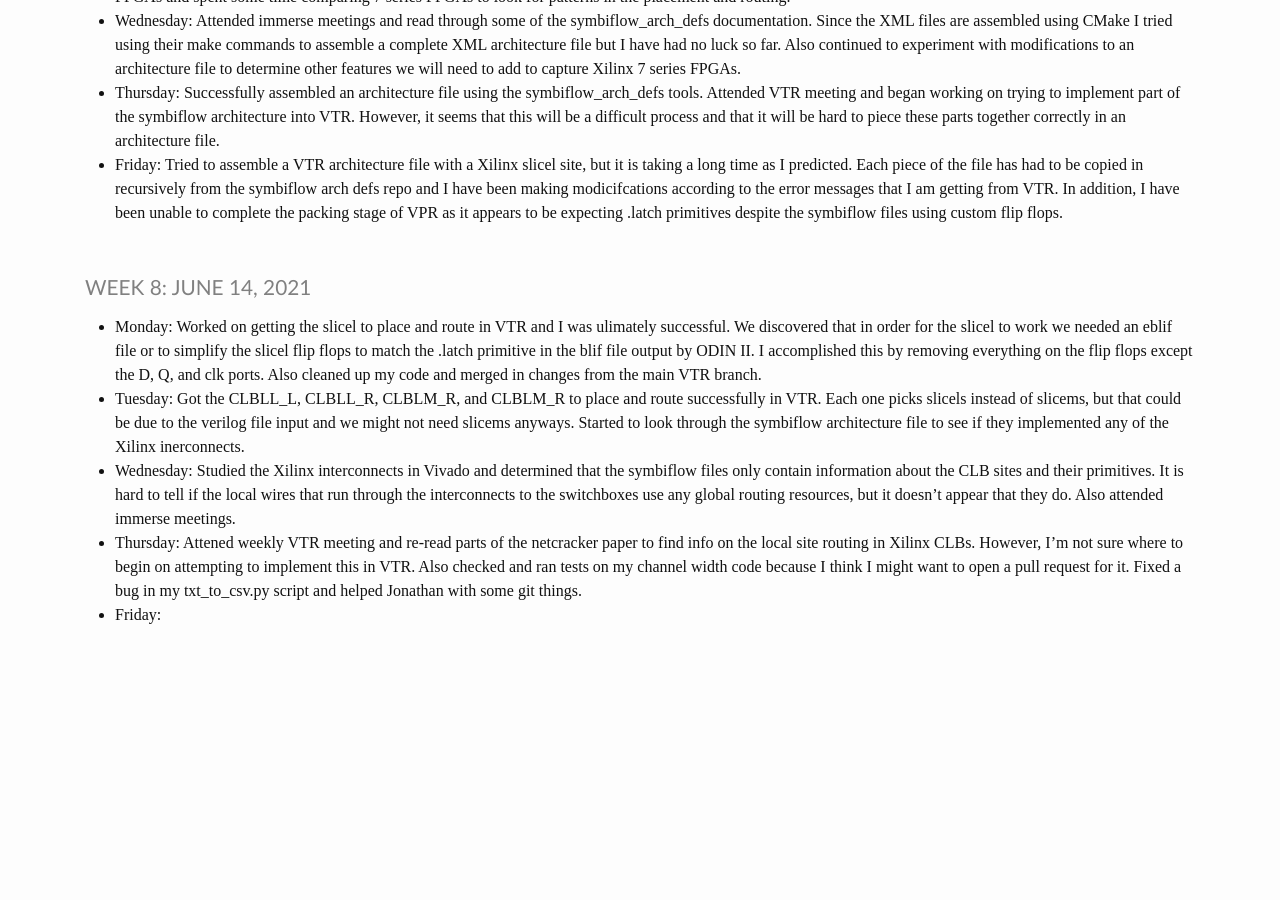
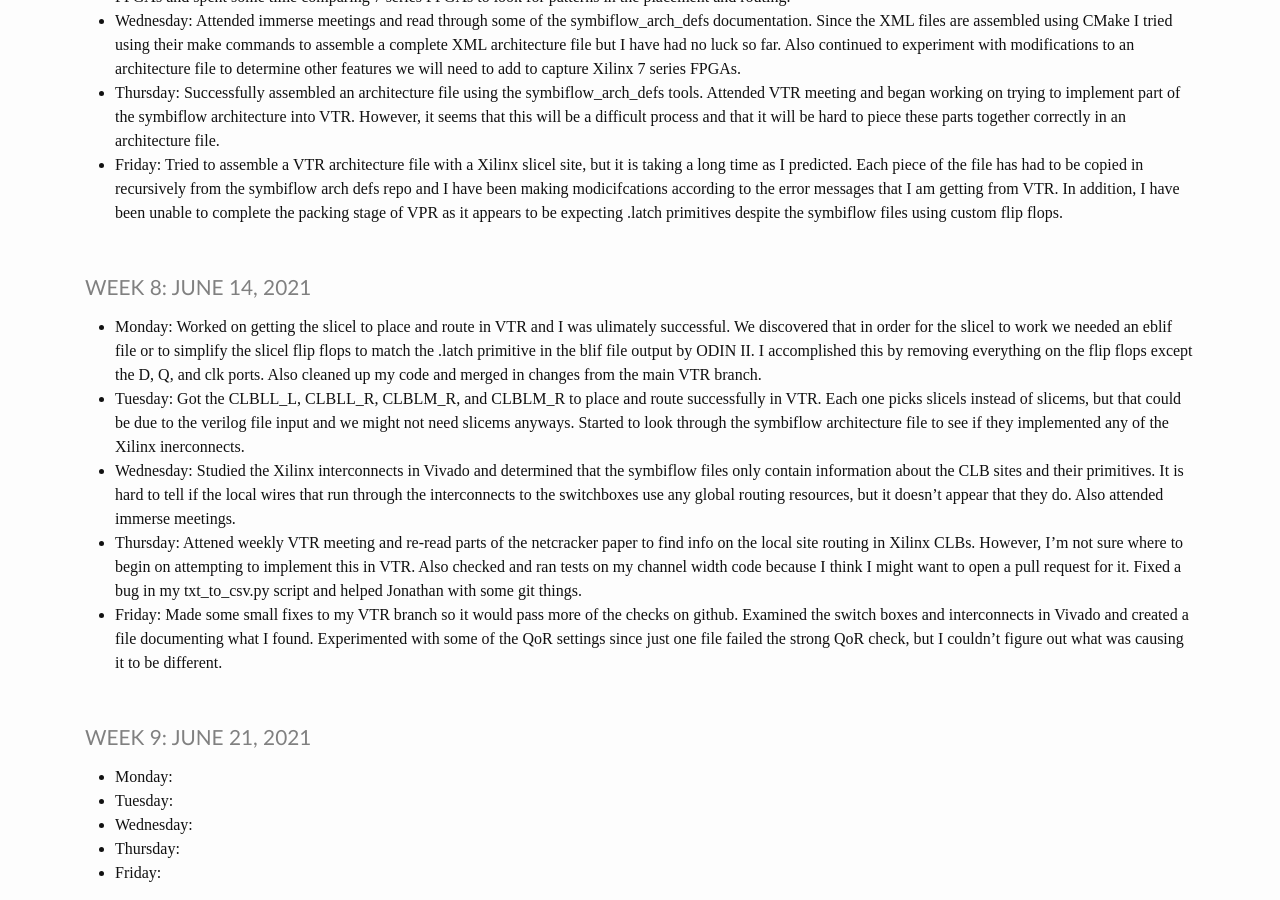
Before and after one commit to heinerb1/heinerb1.github.io, a Jekyll site: the page built from _pages/log.md, in a window 1280 px wide and 900 px high, scrolled down 2089 px. Built offline with Jekyll 4.4.1, drawn with Linux system fonts in a browser that asks for light colours; before the commit the page ends 2731 px from its top, so only the background shows below that.

Commit message:
6/18 Update

```diff
--- a/_pages/log.md
+++ b/_pages/log.md
@@ -131,4 +131,15 @@ title: IMMERSE Log
                 this in VTR. Also checked and ran tests on my channel width code because I think I might want to
                 open a pull request for it. Fixed a bug in my txt_to_csv.py script and helped Jonathan with some
                 git things.
+* **Friday**: Made some small fixes to my VTR branch so it would pass more of the checks on github. Examined the
+              switch boxes and interconnects in Vivado and created a file documenting what I found. Experimented
+              with some of the QoR settings since just one file failed the strong QoR check, but I couldn't figure
+              out what was causing it to be different.
+
+### Week 9: June 21, 2021
+
+* **Monday**:
+* **Tuesday**:
+* **Wednesday**:
+* **Thursday**:
 * **Friday**:
```
